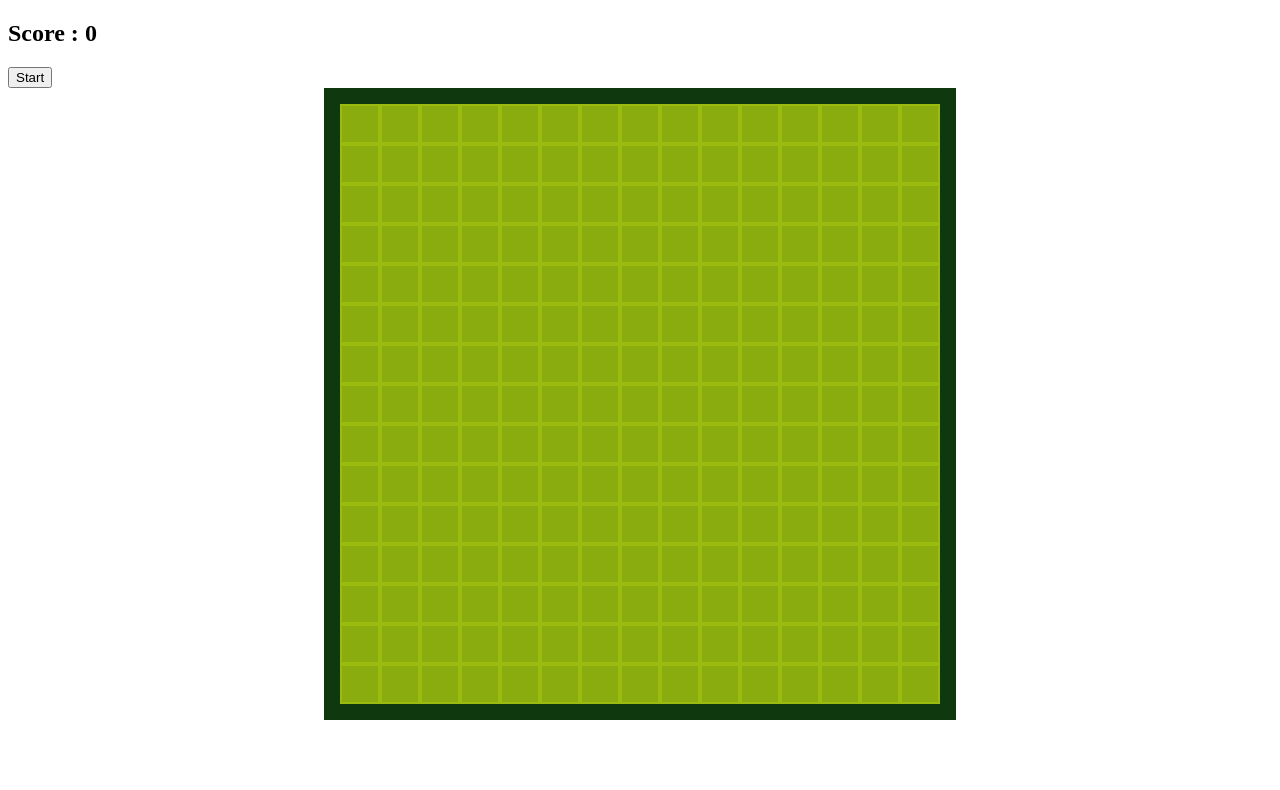
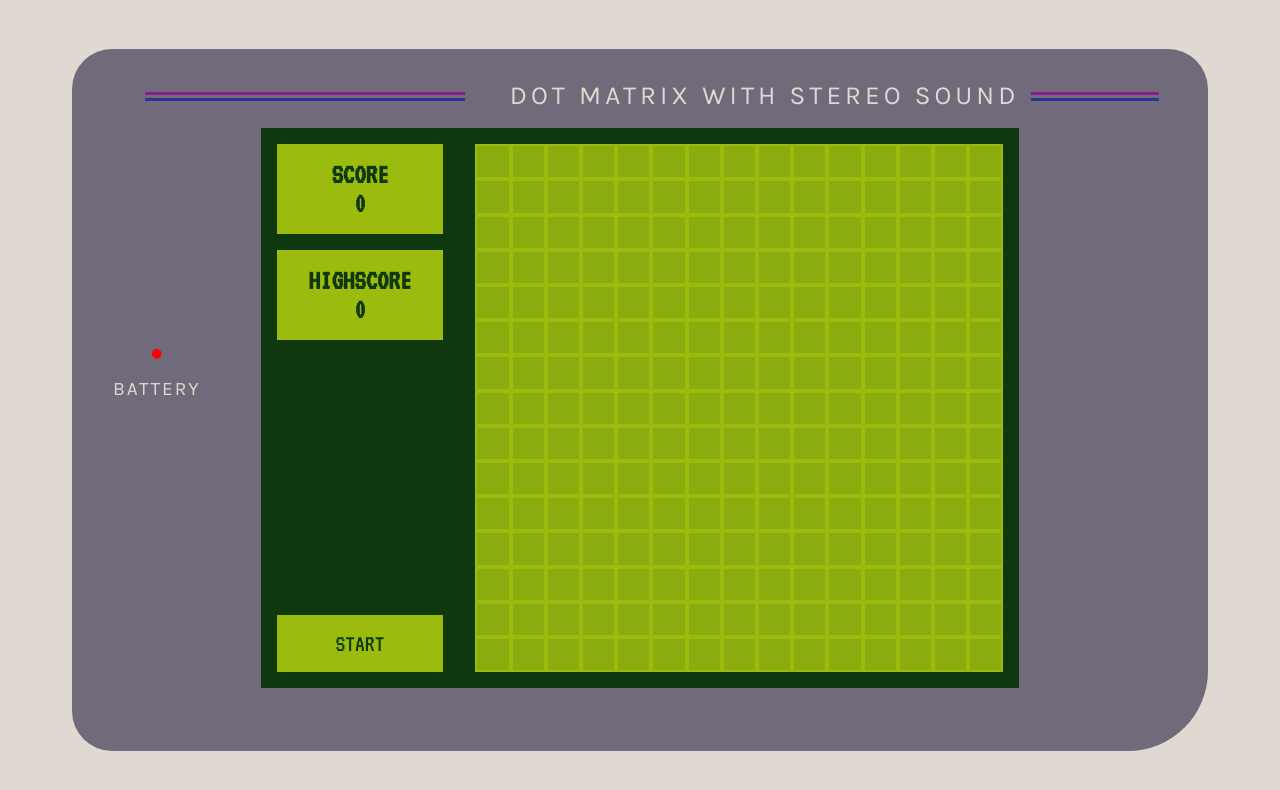
Before and after one commit to Akubit/snake-game, a plain HTML site: page index.html in a window 1280 px wide. Drawn offline with Linux system fonts and the light colour scheme.

Commit message:
create gameboy interface

```diff
--- a/assets/script.js
+++ b/assets/js/script.js
@@ -5,6 +5,8 @@ const restart = document.getElementById("restart")
 const startBtn = document.getElementById("startBtn")
 const restartBtn = document.getElementById("restartBtn")
 const score = document.getElementById("score")
+const collect = document.getElementById("collect")
+const death = document.getElementById("death")
 const area = 15
 let squares = []
 let snake = [2,1,0]
@@ -36,6 +38,8 @@ function move() {
         (snake[0] % area) === 0 && direction === -1 ||
         (squares[snake[0] + direction].classList.contains('snake'))
         ){
+            death.currentTime = 0;
+            death.play();
             console.log('Perdu !')
             restart.style.display = 'block'
             return clearInterval(timerId)
@@ -46,6 +50,8 @@ function move() {
     snake.unshift(snake[0] + direction)
 
     if (snake[0] === apple) {
+        collect.currentTime = 0;
+        collect.play();
         squares[apple].classList.remove('apple')
         squares[tail].classList.add('snake')
         snake.push(tail)
--- a/assets/style.css
+++ b/assets/style.css
@@ -3,15 +3,128 @@
      --green2 : #8bac0f;
      --green3 : #467513;
      --green4 : #0f380f;
+     --grey1 : #E0D9D2;
+     --grey2 : #716A7B;
+     --sans : 'Karla', sans-serif;
+     --mono: 'VT323', monospace;
  }
+
+ * {
+    margin: 0;
+    padding: 0;
+    box-sizing: border-box;
+ }
+
+ audio {
+    visibility: hidden;
+ }
+ body {
+    background: var(--grey1);
+    height: 100vh;
+    padding: 10px;
+    display: flex;
+    align-items: center;
+    justify-content: center;
+ }
+ #cover {
+    position: relative;
+    background: var(--grey2);
+    padding: 2% 15% 5%;
+    border-radius: 5vmin 5vmin 10vmin 5vmin;
+ }
+
+ #matrix {
+   position: relative;
+   top: -3vmin;
+   width: 100%;
+   height: 3vmin;
+   margin-top: 4%;
+   box-sizing: border-box;
+   text-align: right;
+   font-size: calc(8px + (32 - 8) * ((100vw - 300px) / (1600 - 300)));
+   letter-spacing: 0.5vmin;
+   font-family: var(--sans);
+   color: var(--grey1);
+ }
+ #matrix::before {
+   content: "";
+   position: absolute;
+   right: 52%;
+   top: 50%;
+   width: 25vw;
+   height: 3px;
+   background-color: #8b1d90;
+   box-shadow: 0 6px 0 #283593;
+   transform: translate(-50%);
+ }
+
+ #matrix::after {
+   content: "";
+   position: absolute;
+   left: 110%;
+   top: 50%;
+   width: 10vw;
+   height: 3px;
+   background-color: #8b1d90;
+   box-shadow: 0 6px 0 #283593;
+   transform: translate(-50%);
+ }
+
+ #battery {
+   position: absolute;
+   display: flex;
+   flex-direction: column;
+   justify-content: center;
+   align-items: center;
+   width: 15%;
+   left: 0;
+   bottom: 50%;
+   text-transform: uppercase;
+   color: red;
+   font-size: calc(10px + (50 - 10) * ((100vw - 300px) / (1600 - 300)));
+}
+#battery span {
+   color: var(--grey1);
+   font-family: var(--sans);
+   letter-spacing: 0.25vmin;
+   font-size: calc(10px + (26 - 14) * ((100vw - 300px) / (1600 - 300)));
+}
+
+ #screen {
+   display: flex;
+   background-color: var(--green4);
+   justify-content: center;
+ }
+
+ #hub {
+   border: 2vmin solid var(--green4);
+   color: var(--green4);
+   font-family: var(--mono);
+   display: flex;
+   flex-direction: column;
+   align-items: stretch;
+   justify-content: space-between;
+   font-size: calc(10px + (26 - 14) * ((100vw - 300px) / (1600 - 300)));
+ }
+
+ .points {
+   background-color: var(--green1);
+    text-transform: uppercase;
+    text-align: center;
+    padding: 2vmin 4vmin;
+    margin-bottom: 2vmin;
+ }
+ .points span {
+    display: block;
+ }
+
 
  .grid {
     background-color: var(--green1);
-    width: 75vmin;
-    height: 75vmin;
+    width: 70vmin;
+    height: 70vmin;
     display: grid;
     border: 2vmin solid var(--green4);
-    margin: 0 auto;
  }
 
  .grid div {
@@ -27,9 +140,25 @@
 
  .grid .apple {
     box-shadow: inset var(--green2) 1vmin 1vmin, inset var(--green2) -1vmin -1vmin ;
-    background-color: var(--green3);
+    background-color: var(--green4);
  }
 
  #restart {
     display: none;
  }
+
+ .actions button {
+    background-color: var(--green1);
+    color: var(--green4);
+    border: none;
+    font-family: var(--mono);
+    text-transform: uppercase;
+    font-size: calc(20px + (26 - 20) * ((100vw - 300px) / (1600 - 300)));
+    width: 100%;
+    padding: 2vmin 4vmin;
+    cursor: pointer;
+ }
+
+ .actions button:hover {
+    background-color: var(--green3);
+ }
--- a/index.html
+++ b/index.html
@@ -4,17 +4,36 @@
     <meta charset="UTF-8">
     <meta name="viewport" content="width=device-width, initial-scale=1.0">
     <link rel="stylesheet" href="assets/style.css">
+    <link rel="preconnect" href="https://fonts.gstatic.com">
+    <link rel="preconnect" href="https://fonts.gstatic.com">
+    <link rel="preconnect" href="https://fonts.gstatic.com">
+    <link rel="preconnect" href="https://fonts.gstatic.com">
+    <link href="https://fonts.googleapis.com/css2?family=Karla&family=VT323&display=swap" rel="stylesheet">
     <title>Snake Game</title>
 </head>
 <body>
-    <div id="screen">
-        <div id='hub'><h2>Score : <span id="score">0</span></h2></div>
-        <div id="start"><button id="startBtn">Start</button></div>
-        <div id="restart"><button id="restartBtn">Restart</button></div>
-        <div class="grid">
-
+    <div id="cover">
+        <div id="matrix">DOT MATRIX WITH STEREO SOUND</div>
+        <div id="battery">
+            •
+            <span>battery</span>
+        </div>
+        <div id="screen">
+            <div id='hub'>
+                <div class="score">
+                    <h2 class="points">Score<span id="score">0</span></h2>
+                    <h2 class="points">Highscore<span id="highscore">0</span></h2>
+                </div>
+                <div class="actions">
+                    <div id="start"><button id="startBtn">Start</button></div>
+                    <div id="restart"><button id="restartBtn">Restart</button></div>
+                </div>
+            </div>
+            <div class="grid"></div>
         </div>
     </div>
-    <script src="assets/script.js"></script>
+    <audio id="collect" src="assets/audio/collect.wav"></audio>
+    <audio id="death" src="assets/audio/death.wav"></audio>
+    <script src="assets/js/script.js"></script>
 </body>
 </html>
```
Also changed, not shown: 2 other files.
